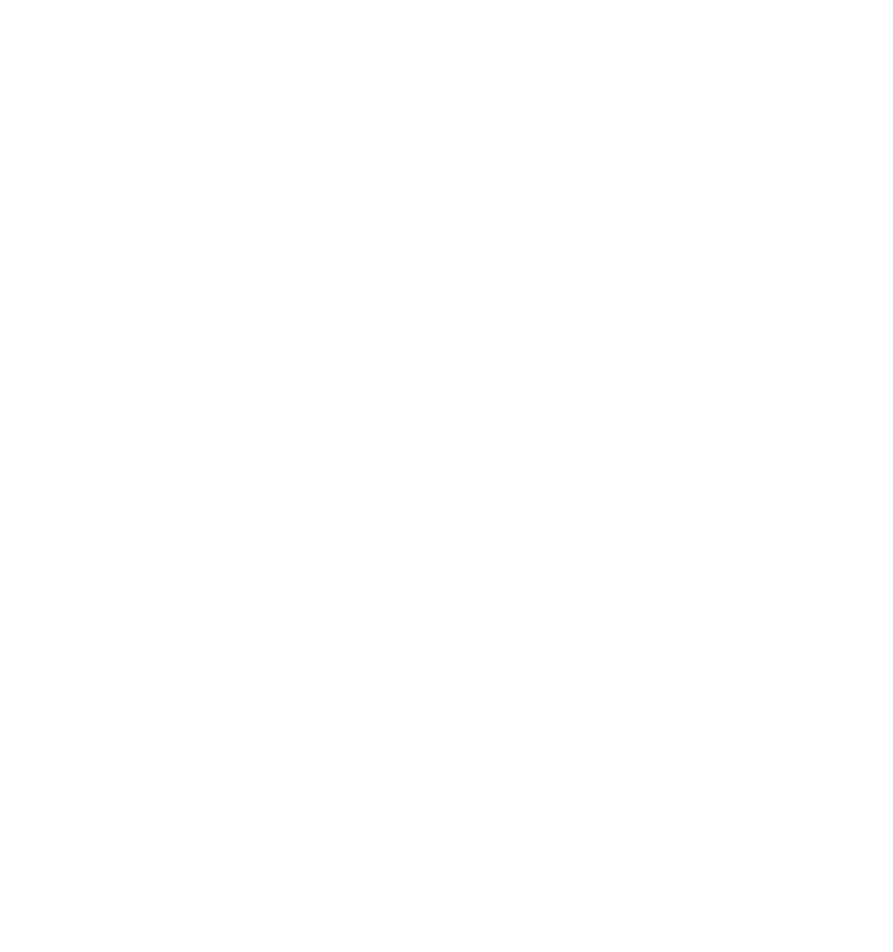
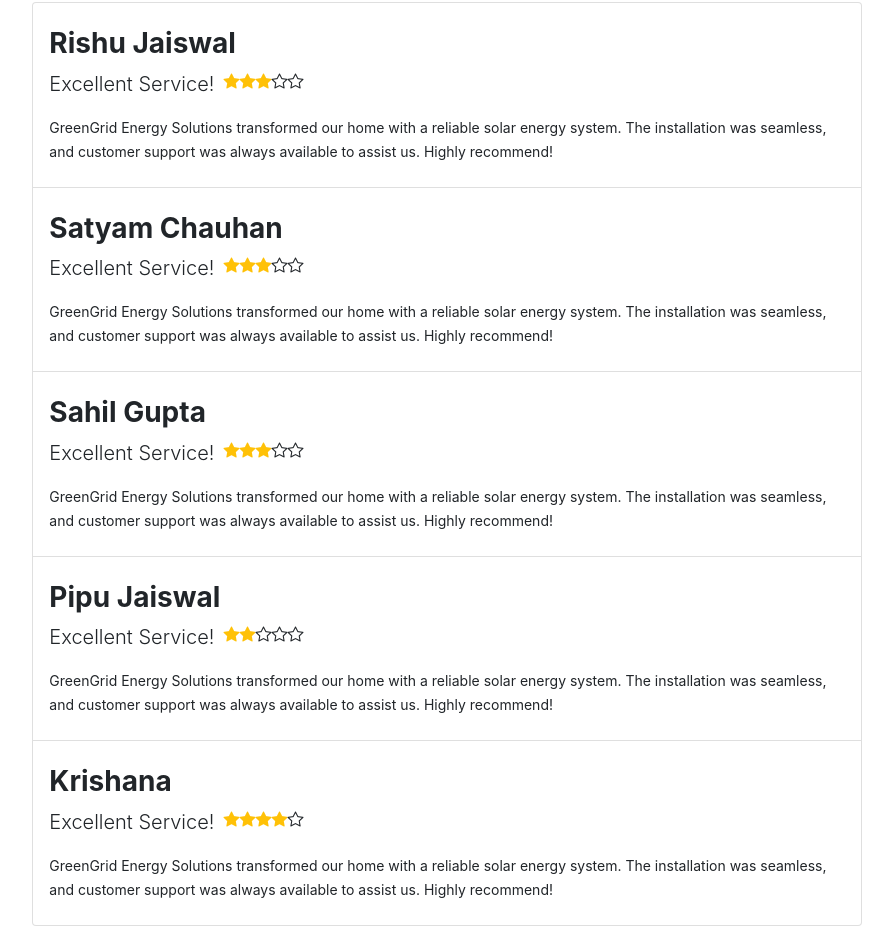
Before and after one commit to jaykishor-chauhan/Bootstrap-5, a React (Create React App) app: page / in a window 1280 px wide. Shown: the part 3041-3993 px from the top of the page, without its empty margins (193-1086 px from the left). Before the commit the page ends 2907 px from the top, so only its background shows below. Built offline with nearby package versions, Linux system fonts and the light colour scheme.

Commit message:
Reviews commit

```diff
--- a/package.json
+++ b/package.json
@@ -3,6 +3,7 @@
   "version": "0.1.0",
   "private": true,
   "dependencies": {
+    "bootstrap-icons": "^1.11.3",
     "cra-template": "1.2.0",
     "react": "^19.0.0",
     "react-dom": "^19.0.0",
--- a/public/index.html
+++ b/public/index.html
@@ -14,6 +14,8 @@
 
     <!-- Bootstrap-5  -->
     <link href="https://cdn.jsdelivr.net/npm/bootstrap@5.0.2/dist/css/bootstrap.min.css" rel="stylesheet" integrity="sha384-EVSTQN3/azprG1Anm3QDgpJLIm9Nao0Yz1ztcQTwFspd3yD65VohhpuuCOmLASjC" crossorigin="anonymous">
+    <!-- Bootstrap-icon -->
+    <link rel="stylesheet" href="https://cdn.jsdelivr.net/npm/bootstrap-icons@1.11.3/font/bootstrap-icons.min.css">
 
     <title>Bootstrap 5</title>
   </head>
--- a/src/App.js
+++ b/src/App.js
@@ -3,6 +3,7 @@
 // import Grid from './Grid';
 import Navbar from './Navbar'
 import PricingCard from './PricingCard';
+import Reviews from './Reviews';
 import Tutorial05 from './Tutorial05';
 // import Container from './Container';
 // import Button from './Button';
@@ -21,6 +22,7 @@
       <Tutorial05/>
       <PricingCard/>
       <Accodians/>
+      <Reviews/>
     </div>
   );
 }
--- /dev/null
+++ b/src/Reviews.js
@@ -0,0 +1,112 @@
+import React from 'react'
+
+function Reviews() {
+    return (
+        <section className="my-5">
+            <div className="container-xxl">
+                <div className="text-center my-5">
+                    <div className="display-5">Curstomer Reviews</div>
+                    <p className="lead">Lorem, ipsum dolor sit amet consectetur adipisicing elit.</p>
+                </div>
+                <div className="row justify-content-center align-items-center">
+                    <div className="col-6 col-lg-8">
+                        <div className="list-group">
+                            <div className="list-group-item list-group-item-active">
+                                <div className="my-3">
+                                    <h3 className="fw-bold">Rishu Jaiswal</h3>
+                                    <div className="d-flex">
+                                        <p className="lead">Excellent Service!</p>
+                                        &nbsp;&nbsp;
+                                        <span>
+                                            <i class="bi bi-star-fill text-warning"></i>
+                                            <i class="bi bi-star-fill text-warning"></i>
+                                            <i class="bi bi-star-fill text-warning"></i>
+                                            <i class="bi bi-star"></i>
+                                            <i class="bi bi-star"></i>
+                                        </span>
+
+                                    </div>
+                                    <small>GreenGrid Energy Solutions transformed our home with a reliable solar energy system. The installation was seamless, and customer support was always available to assist us. Highly recommend!</small>
+                                </div>
+                            </div>
+                            <div className="list-group-item list-group-item-active">
+                                <div className="my-3">
+                                    <h3 className="fw-bold">Satyam Chauhan</h3>
+                                    <div className="d-flex">
+                                        <p className="lead">Excellent Service!</p>
+                                        &nbsp;&nbsp;
+                                        <span>
+                                            <i class="bi bi-star-fill text-warning"></i>
+                                            <i class="bi bi-star-fill text-warning"></i>
+                                            <i class="bi bi-star-fill text-warning"></i>
+                                            <i class="bi bi-star"></i>
+                                            <i class="bi bi-star"></i>
+                                        </span>
+
+                                    </div>
+                                    <small>GreenGrid Energy Solutions transformed our home with a reliable solar energy system. The installation was seamless, and customer support was always available to assist us. Highly recommend!</small>
+                                </div>
+                            </div>
+                            <div className="list-group-item list-group-item-active">
+                                <div className="my-3">
+                                    <h3 className="fw-bold">Sahil Gupta</h3>
+                                    <div className="d-flex">
+                                        <p className="lead">Excellent Service!</p>
+                                        &nbsp;&nbsp;
+                                        <span>
+                                            <i class="bi bi-star-fill text-warning"></i>
+                                            <i class="bi bi-star-fill text-warning"></i>
+                                            <i class="bi bi-star-fill text-warning"></i>
+                                            <i class="bi bi-star"></i>
+                                            <i class="bi bi-star"></i>
+                                        </span>
+
+                                    </div>
+                                    <small>GreenGrid Energy Solutions transformed our home with a reliable solar energy system. The installation was seamless, and customer support was always available to assist us. Highly recommend!</small>
+                                </div>
+                            </div>
+                            <div className="list-group-item list-group-item-active">
+                                <div className="my-3">
+                                    <h3 className="fw-bold">Pipu Jaiswal</h3>
+                                    <div className="d-flex">
+                                        <p className="lead">Excellent Service!</p>
+                                        &nbsp;&nbsp;
+                                        <span>
+                                            <i class="bi bi-star-fill text-warning"></i>
+                                            <i class="bi bi-star-fill text-warning"></i>
+                                            <i class="bi bi-star"></i>
+                                            <i class="bi bi-star"></i>
+                                            <i class="bi bi-star"></i>
+                                        </span>
+
+                                    </div>
+                                    <small>GreenGrid Energy Solutions transformed our home with a reliable solar energy system. The installation was seamless, and customer support was always available to assist us. Highly recommend!</small>
+                                </div>
+                            </div>
+                            <div className="list-group-item list-group-item-active">
+                                <div className="my-3">
+                                    <h3 className="fw-bold">Krishana </h3>
+                                    <div className="d-flex">
+                                        <p className="lead">Excellent Service!</p>
+                                        &nbsp;&nbsp;
+                                        <span>
+                                            <i class="bi bi-star-fill text-warning"></i>
+                                            <i class="bi bi-star-fill text-warning"></i>
+                                            <i class="bi bi-star-fill text-warning"></i>
+                                            <i class="bi bi-star-fill text-warning"></i>
+                                            <i class="bi bi-star"></i>
+                                        </span>
+
+                                    </div>
+                                    <small>GreenGrid Energy Solutions transformed our home with a reliable solar energy system. The installation was seamless, and customer support was always available to assist us. Highly recommend!</small>
+                                </div>
+                            </div>
+                        </div>
+                    </div>
+                </div>
+            </div>
+        </section>
+    )
+}
+
+export default Reviews
```
Also changed, not shown: 1 other file (tests, documents, lock files or other folders).
